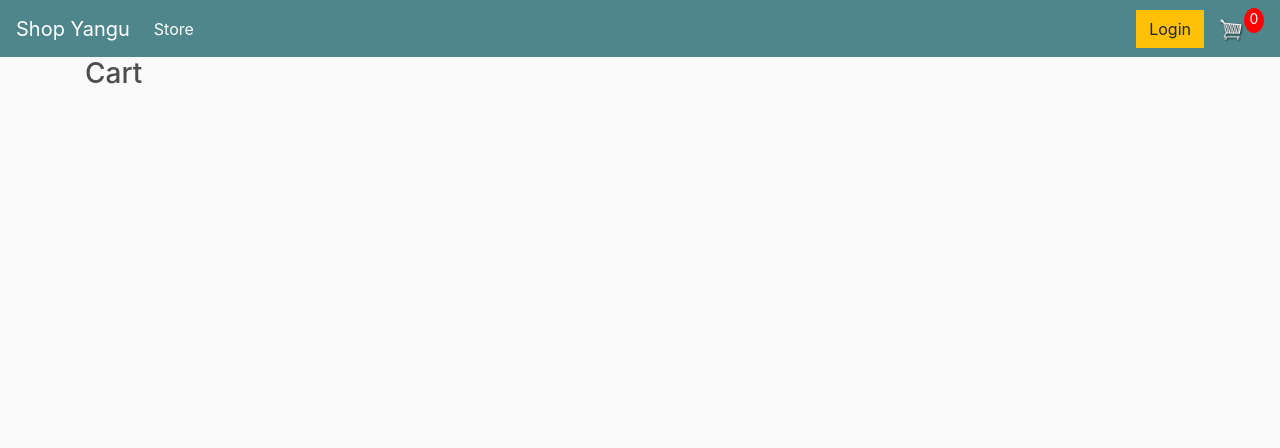
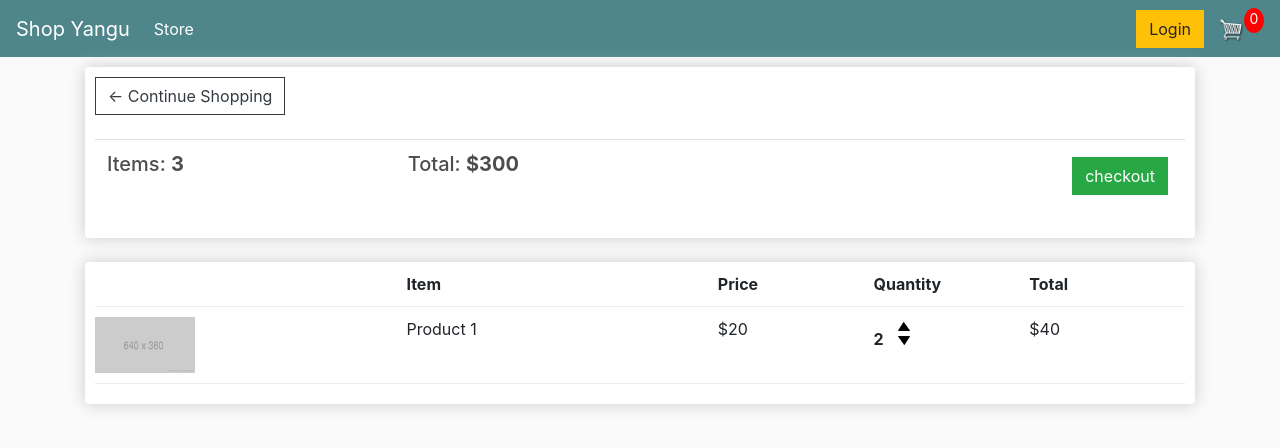
Before and after one commit to MuthonduG/django_ecommerce, a Django app: page /cart/ in a window 1280 px wide. Shown: the top 448 px of the page. Run offline with Django 4.2, Linux system fonts and the light colour scheme; lists and menus that the app fills with data are empty; some libraries are stand-ins or nearby versions.

Commit message:
updates: initial structure for cart

```diff
--- a/ecommerce/store/templates/store/cart.html
+++ b/ecommerce/store/templates/store/cart.html
@@ -3,6 +3,63 @@
 
 {% block content %}
 
-<h3>Cart</h3>
+    <div class="row">
+        <div class="col-lg-12">
+            <div class="box-element">
+
+                <a class="btn btn-outline-dark mb-4" href="{% url 'store' %}">&#x2190; Continue Shopping</a>
+
+                <br>
+
+                <table class="table">
+                    <tr>
+                        <th>
+                            <h5>
+                                Items: <strong>3</strong>
+                            </h5>
+                        </th>
+                        <th>
+                            <h5>
+                                Total: <strong>$300</strong>
+                            </h5>
+                        </th>
+                        <th>
+                            <a style="float: right; margin: 5px;" class="btn btn-success" href="{% url 'checkout' %}">
+                                checkout
+                            </a>
+                        </th>
+                    </tr>
+                </table>
+
+            </div>
+
+            <br>
+
+            <div class="box-element">
+                <div class="cart-row">
+                    <div style="flex: 2;" class=""></div>
+                    <div style="flex: 2;" class=""><strong>Item</strong></div>
+                    <div style="flex: 1;" class=""><strong>Price</strong></div>
+                    <div style="flex: 1;" class=""><strong>Quantity</strong></div>
+                    <div style="flex: 1;" class=""><strong>Total</strong></div>
+                </div>
+                <div class="cart-row">
+                    <div style="flex: 2;" class="">
+                        <img class="row-image" src="{% static 'images/product_alt.png' %}" alt="image">
+                    </div>
+                    <div style="flex: 2;" class="">Product 1</div>
+                    <div style="flex: 1;" class="">$20</div>
+                    <div style="flex: 1;" class="">
+                        <p class="quantity">2</p>
+                        <div class="quantity">
+                            <img src="{% static 'images/down.png' %}" alt="add" class="chg-quantity">
+                            <img src="{% static 'images/up.png' %}" alt="add" class="chg-quantity">
+                        </div>
+                    </div>
+                    <div style="flex: 1;" class="">$40</div>
+                </div>
+            </div>
+        </div>
+    </div>
 
 {% endblock content %}
```
Also changed, not shown: ecommerce/static/images/down.png (added), ecommerce/static/images/up.png (added).
